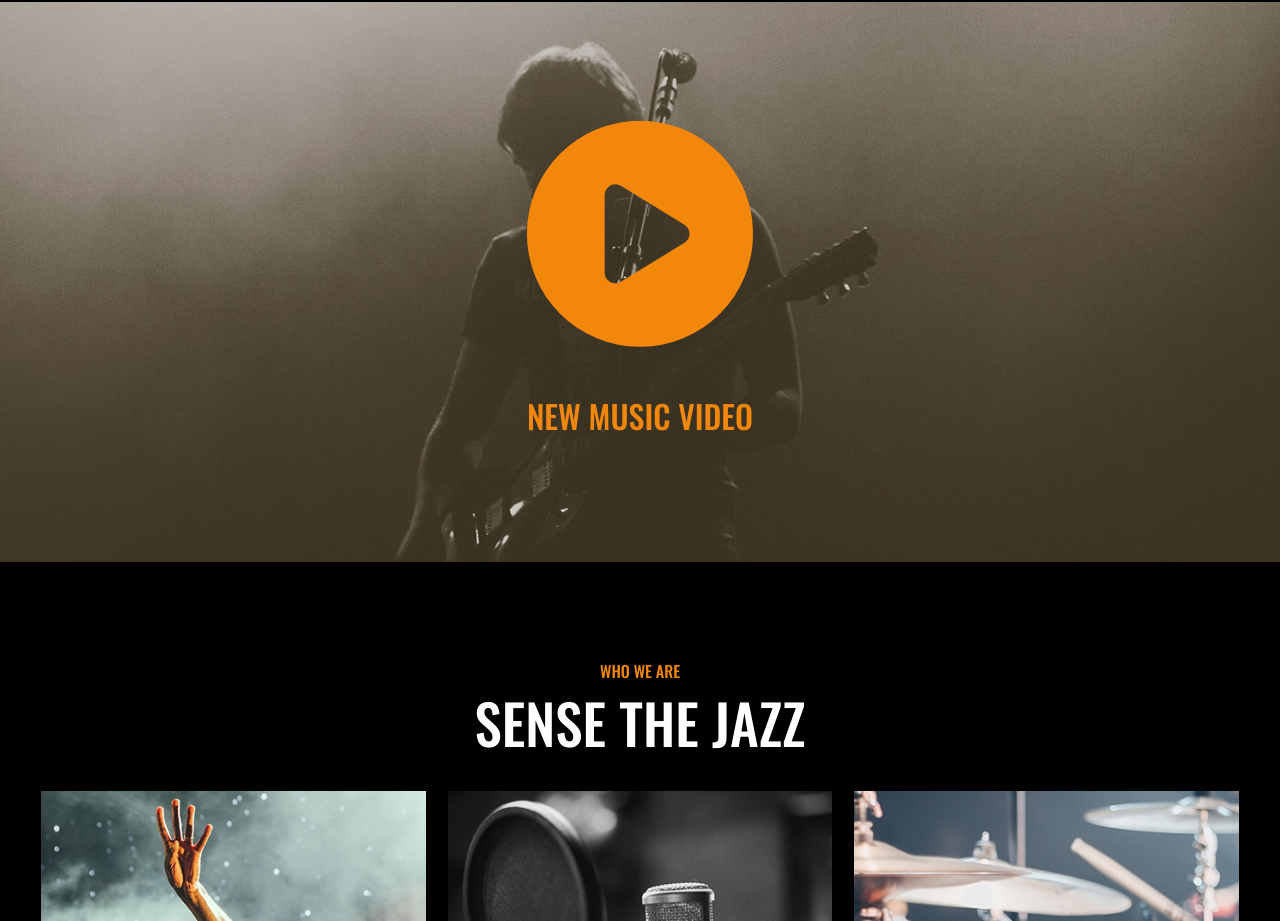
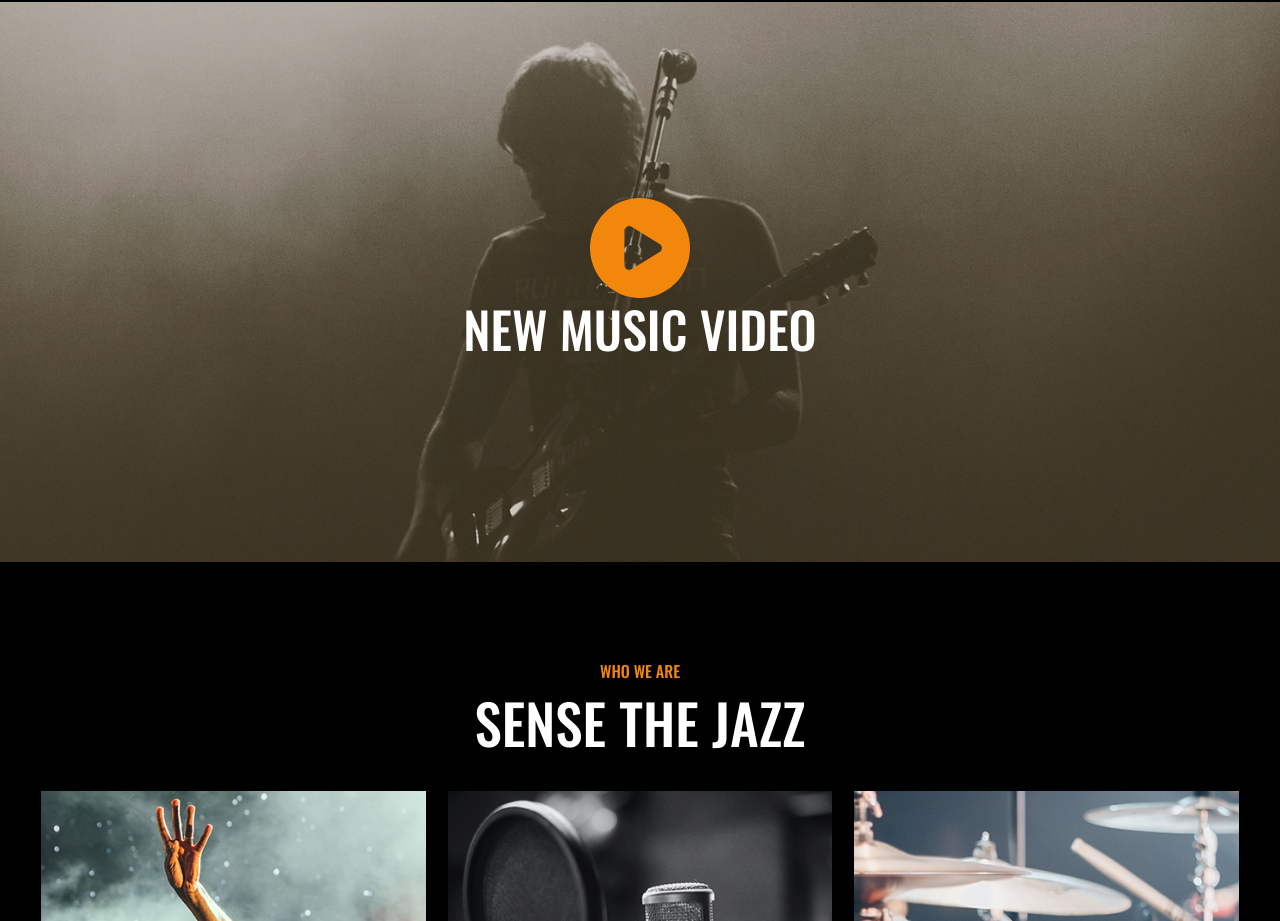
Before and after one commit to AndreaMargutti/proj-html-vuejs, a Vue app: page / in a window 1280 px wide. Shown: the part 1480-2401 px from the top of the page. Built offline with nearby package versions, Linux system fonts and the light colour scheme.

Commit message:
fixed player

```diff
--- a/src/components/MainTopVideo.vue
+++ b/src/components/MainTopVideo.vue
@@ -56,6 +56,15 @@ section {
   height: 70vh;
 }
 
+h2 {
+  color: white;
+  font-size: 50px;
+}
+
+svg {
+  height: 100px;
+}
+
 img {
   width: 100%;
   height: 100%;
@@ -71,11 +80,9 @@ div {
   font-size: 15rem;
   display: flex;
   flex-direction: column;
-  gap: 30px;
 }
 #player {
   cursor: pointer;
-  margin-bottom: 20px;
   &:hover {
     scale: 1.1;
   }
```
